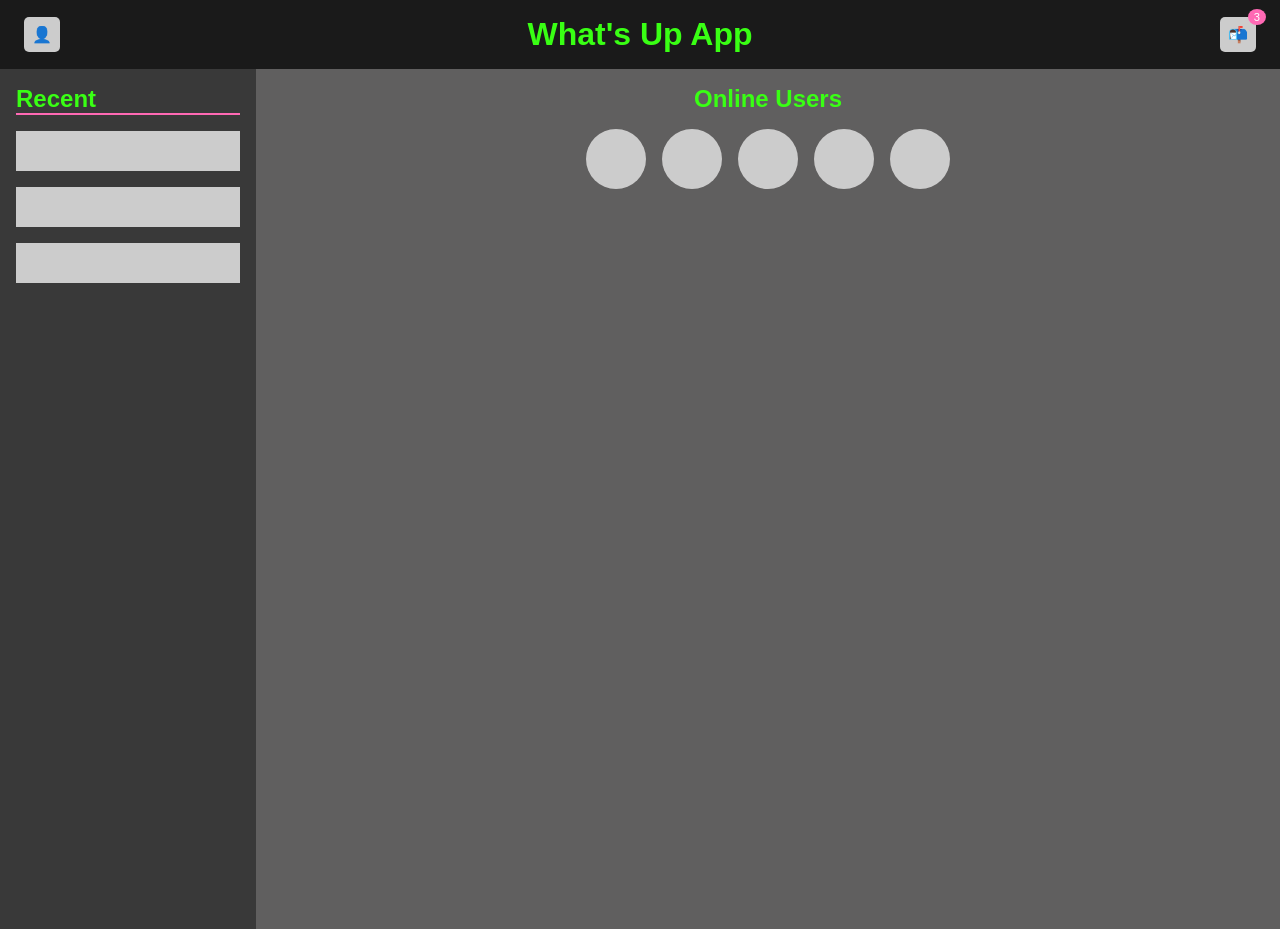
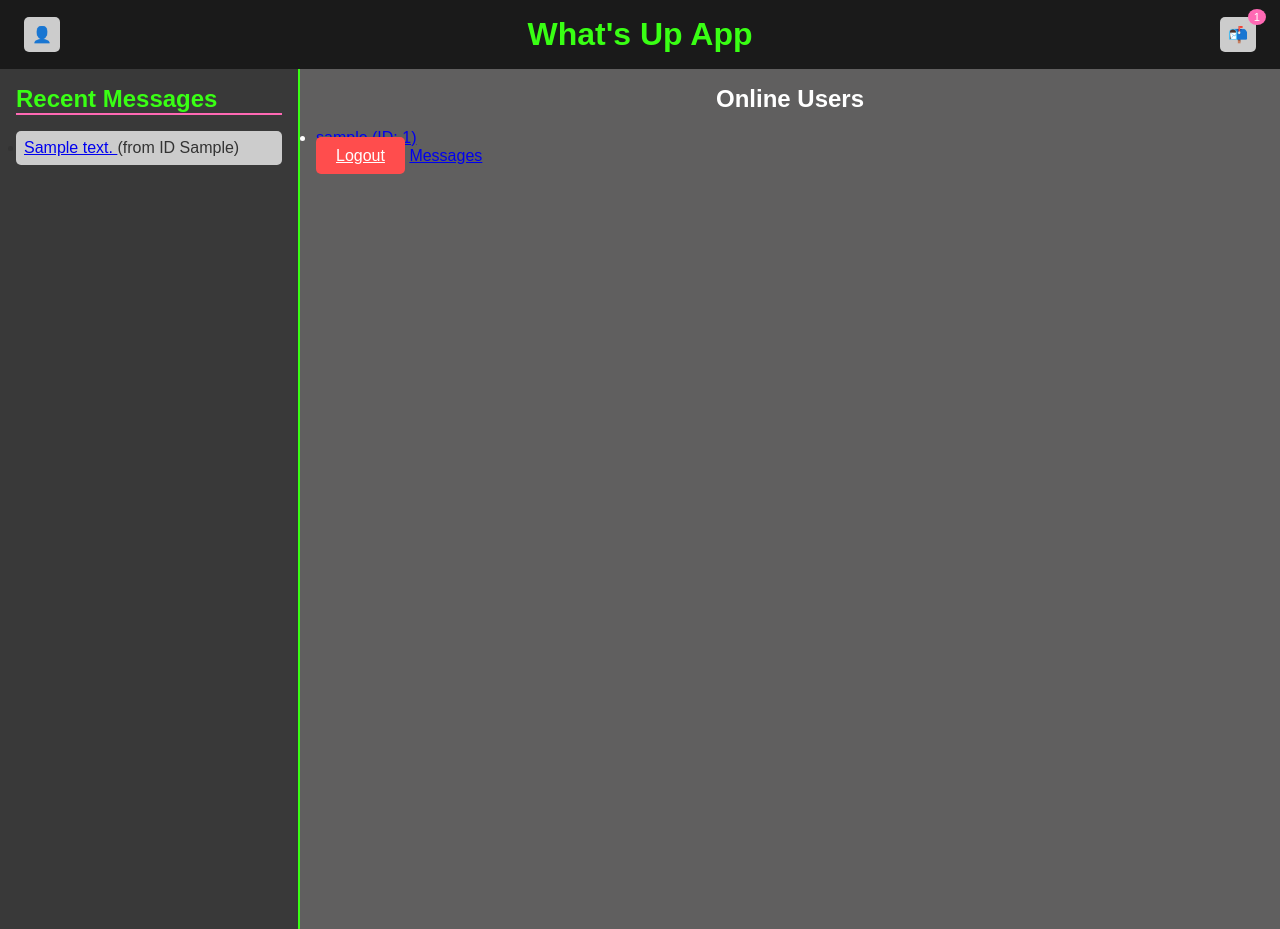
Before and after one commit to csimp-404/ArkHive_Project_Arkham, a Flask app: template templates/home.html in a window 1280 px wide. Run offline with Flask 3, Linux system fonts and the light colour scheme; the template is opened without the code that fills it: most values are stand-ins (such as "Sample title", 1, 10 or a date in 2020).

Commit message:
Cassie Things and Fixes

```diff
--- a/app.py
+++ b/app.py
@@ -14,15 +14,50 @@
 
 FASTAPI_URL = "http://127.0.0.1:8000"
 
-@app.route('/')
+@app.route('/login', methods=['GET', 'POST'])
 def login():
-    response = requests.get(f"{FASTAPI_URL}/users")
-    users = response.json()
-    return render_template('login.html', users=users)
+    if request.method == 'POST':
+        username = request.form['username']
+        password = request.form['password']
+
+        # Call the API to retrieve the user by username
+        try:
+            response = requests.get(f"{FASTAPI_URL}/users/{username}")
+            user = response.json() if response.status_code == 200 else None
+        except requests.exceptions.RequestException as e:
+            return f"Error connecting to the user API: {str(e)}"
+
+        if user:
+            # Compare the provided password with the stored hashed password
+            if bcrypt.check_password_hash(password.encode('utf-8'), user['password'].encode('utf-8')):
+                return redirect(url_for('home'))
+            else:
+                error_message = 'Invalid password, please try again.'
+                return error_message
+        else:
+            error_message = 'User not found, please try again.'
+            return error_message
+
+    return render_template('login.html')
 
 @app.route('/home')
 def home():
-    return render_template('home.html')
+#    return render_template('home.html')
+    response = requests.get(f"{FASTAPI_URL}/username")
+    username = response.json() if response.status_code == 200 else "Guest"
+    response = requests.get(f"{FASTAPI_URL}/messages/received/{1}")
+    received_messages = response.json() if response.status_code == 200 else []
+    response = requests.get(f"{FASTAPI_URL}/messages/recent/{1}")
+    recent_messages = response.json() if response.status_code == 200 else []
+    response = requests.get(f"{FASTAPI_URL}/users")
+    users = response.json() if response.status_code == 200 else []
+    return render_template(
+        'home.html',
+        username=username,
+        received_messages=received_messages,
+        recent_messages=recent_messages,
+        users=users
+    )
 
 # @app.route('/register')
 # def register():
--- a/backend/db_model.py
+++ b/backend/db_model.py
@@ -7,7 +7,7 @@
 class Users(Base):
     __tablename__ = "Users"
 
-    drinkId  = Column(Integer, primary_key=True, autoincrement=True)
+    userId  = Column(Integer, primary_key=True, autoincrement=True)
     username = Column(String)
     password = Column(String)
 
--- a/static/home.css
+++ b/static/home.css
@@ -1,6 +1,10 @@
 :root {
     --neonGreen: #39ff14;
     --hotPink: #ff69b4;
+    --darkGrey: #393939;
+    --lightGrey: #ccc;
+    --bgDark: #1a1a1a;
+    --bgLight: #605f5f;
 }
 
 * {
@@ -11,8 +15,8 @@
 
 body {
     font-family: Arial, sans-serif;
-    background-color: #1a1a1a;
-    color: #39ff14;
+    background-color: var(--bgDark);
+    color: var(--neonGreen);
     height: 100vh;
     display: flex;
     flex-direction: column;
@@ -22,17 +26,18 @@
     display: flex;
     align-items: center;
     justify-content: space-between;
-    background-color: #1a1a1a;
+    background-color: var(--bgDark);
     padding: 1rem;
     position: relative;
 }
 
 .header h1 {
     font-size: 2rem;
+    color: var(--neonGreen);
 }
 
 .icon {
-    background-color: #ccc;
+    background-color: var(--lightGrey);
     padding: 0.5rem;
     border-radius: 5px;
     cursor: pointer;
@@ -62,28 +67,44 @@
 }
 
 .sidebar {
-    background-color: #393939;
+    background-color: var(--darkGrey);
     padding: 1rem;
-    width: 20%;
-    min-width: 150px;
+    width: 25%;
+    min-width: 200px;
+    max-width: 300px;
+    color: #ccc;
+    border-right: 2px solid var(--neonGreen);
+    height: 100vh;
+    overflow-y: auto;
 }
 
 .sidebar h2 {
-    border-bottom: 2px solid #ff69b4;
+    border-bottom: 2px solid var(--hotPink);
     margin-bottom: 1rem;
+    font-size: 1.5rem;
+    color: var(--neonGreen);
 }
 
 .recent-item {
-    background-color: #ccc;
-    height: 40px;
+    background-color: var(--lightGrey);
+    padding: 0.5rem;
     margin-bottom: 1rem;
+    border-radius: 5px;
+    color: #333;
+    cursor: pointer;
+}
+
+.recent-item:hover {
+    background-color: var(--neonGreen);
+    color: white;
 }
 
 .main {
-    background-color: #605f5f;
+    background-color: var(--bgLight);
     flex: 1;
     padding: 1rem;
     overflow-y: auto;
+    color: white;
 }
 
 .main h2 {
@@ -101,8 +122,19 @@
 .user-card {
     width: 60px;
     height: 60px;
-    background-color: #ccc;
+    background-color: var(--lightGrey);
     border-radius: 50%;
+    display: flex;
+    justify-content: center;
+    align-items: center;
+    color: black;
+    font-weight: bold;
+    cursor: pointer;
+}
+
+.user-card:hover {
+    background-color: var(--neonGreen);
+    color: white;
 }
 
 .popup.inbox {
@@ -110,7 +142,6 @@
     position: absolute;
     top: 60px;
     right: -10px;
-    /* Shifted to prevent going off screen */
     background-color: #111;
     border: 2px solid var(--neonGreen);
     padding: 1rem;
@@ -125,6 +156,7 @@
 
 .popup.inbox h3 {
     color: var(--neonGreen);
+    font-size: 1.2rem;
 }
 
 .popup.inbox ul {
@@ -139,9 +171,6 @@
     font-size: 0.9rem;
     color: #ccc;
 }
-
-
-/* Profile popup */
 
 .popup.profile {
     display: none;
@@ -164,7 +193,7 @@
 .popup.profile .profile-pic {
     width: 60px;
     height: 60px;
-    background-color: #ccc;
+    background-color: var(--lightGrey);
     border-radius: 50%;
     margin: 0 auto 0.5rem auto;
 }
@@ -172,10 +201,11 @@
 .popup.profile .username {
     color: var(--hotPink);
     font-weight: bold;
+    font-size: 1.1rem;
 }
 
 
-/* Responsive design */
+/* Responsive Design */
 
 @media (max-width: 768px) {
     .container {
@@ -183,6 +213,7 @@
     }
     .sidebar {
         width: 100%;
+        min-width: 100%;
     }
     .main {
         width: 100%;
@@ -192,3 +223,18 @@
 footer {
     display: none;
 }
+
+.logout-btn {
+    padding: 10px 20px;
+    background-color: #ff4d4d;
+    color: white;
+    border: none;
+    cursor: pointer;
+    margin-top: 20px;
+    font-size: 16px;
+    border-radius: 5px;
+}
+
+.logout-btn:hover {
+    background-color: #ff1a1a;
+}
--- a/templates/home.html
+++ b/templates/home.html
@@ -4,8 +4,8 @@
 <head>
     <meta charset="UTF-8" />
     <meta name="viewport" content="width=device-width, initial-scale=1.0" />
-    <title>Home</title>
-    <link rel="stylesheet" href="css\home.css" />
+    <title>What's Up App - Home</title>
+    <link rel="stylesheet" href="static\home.css" />
 </head>
 
 <body>
@@ -14,43 +14,69 @@
             👤
             <div class="popup profile" id="profilePopup">
                 <div class="profile-pic"></div>
-                <p class="username">Cass_B</p>
+                <p class="username">{{ username }}</p>
             </div>
         </div>
-
         <h1>What's Up App</h1>
-
         <div class="mail-icon icon" onclick="toggleInbox()">
             📬
-            <span class="badge">3</span>
+            <span class="badge">{{ received_messages|length }}</span>
             <div class="popup inbox" id="inbox">
                 <h3>Inbox</h3>
+                {% if received_messages %}
                 <ul>
-                    <li>Message 1</li>
-                    <li>Message 2</li>
-                    <li>Message 3</li>
+                    {% for msg in received_messages %}
+                    <li>
+                        <a href="/messages/{{ msg.userIdSender }}">
+                                    {{ msg.content }}
+                                </a> (from ID {{ msg.userIdSender }})
+                    </li>
+                    {% endfor %}
                 </ul>
+                {% else %}
+                <p>No messages found.</p>
+                {% endif %}
             </div>
         </div>
     </div>
 
     <div class="container">
         <div class="sidebar">
-            <h2>Recent</h2>
-            <div class="recent-item"></div>
-            <div class="recent-item"></div>
-            <div class="recent-item"></div>
+            <h2>Recent Messages</h2>
+            <div class="recent-item">
+                {% if recent_messages %}
+                <ul>
+                    {% for msg in recent_messages %}
+                    <li>
+                        <a href="/messages/{{ msg.userIdReceiver if session.user_id == msg.userIdSender else msg.userIdSender }}">
+                                    {{ msg.content }}
+                                </a> {% if session.user_id == msg.userIdSender %} (to ID {{ msg.userIdReceiver }}) {% else %} (from ID {{ msg.userIdSender }}) {% endif %}
+                    </li>
+                    {% endfor %}
+                </ul>
+                {% else %}
+                <p>No recent interactions found.</p>
+                {% endif %}
+            </div>
         </div>
 
         <div class="main">
             <h2>Online Users</h2>
-            <div class="user-list">
-                <div class="user-card"></div>
-                <div class="user-card"></div>
-                <div class="user-card"></div>
-                <div class="user-card"></div>
-                <div class="user-card"></div>
-            </div>
+            <ul>
+                {% if users %} {% for user in users %} {% if user.drinkId != session.user_id %}
+                <li>
+                    <a href="/messages/{{ user.drinkId }}">
+                                    {{ user.username }} (ID: {{ user.drinkId }})
+                                </a>
+                </li>
+                {% endif %} {% endfor %} {% else %}
+                <li>No users found.</li>
+                {% endif %}
+            </ul>
+            <!-- Logout Button -->
+            <a href="/login.html" class="logout-btn">Logout</a>
+            <!-- Messages button in cause of failure-->
+            <a href="/messages.html" class="messages-btn">Messages</a>
         </div>
     </div>
 
@@ -63,13 +89,12 @@
             document.getElementById("profilePopup").classList.toggle("show");
         }
 
+        //Close popups when clicking elsewhere on the page
         document.addEventListener("click", function(e) {
             const inbox = document.getElementById("inbox");
             const inboxIcon = document.querySelector(".mail-icon");
-
             const profile = document.getElementById("profilePopup");
             const profileIcon = document.querySelector(".profile-icon");
-
             if (!inboxIcon.contains(e.target)) {
                 inbox.classList.remove("show");
             }
```
Also changed, not shown: backend/main.py (+8 -1 lines), Arkham_DB.db (added).
